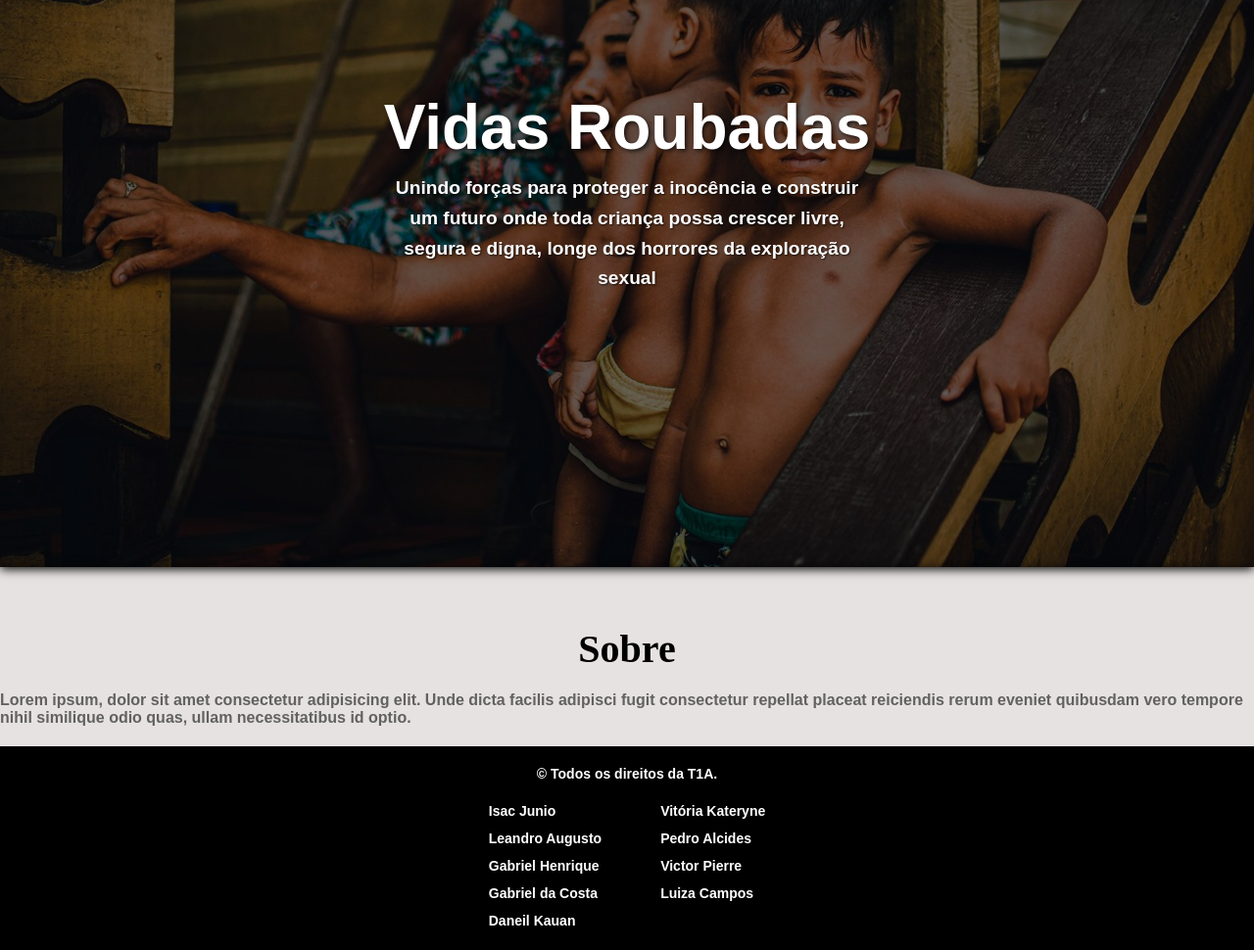
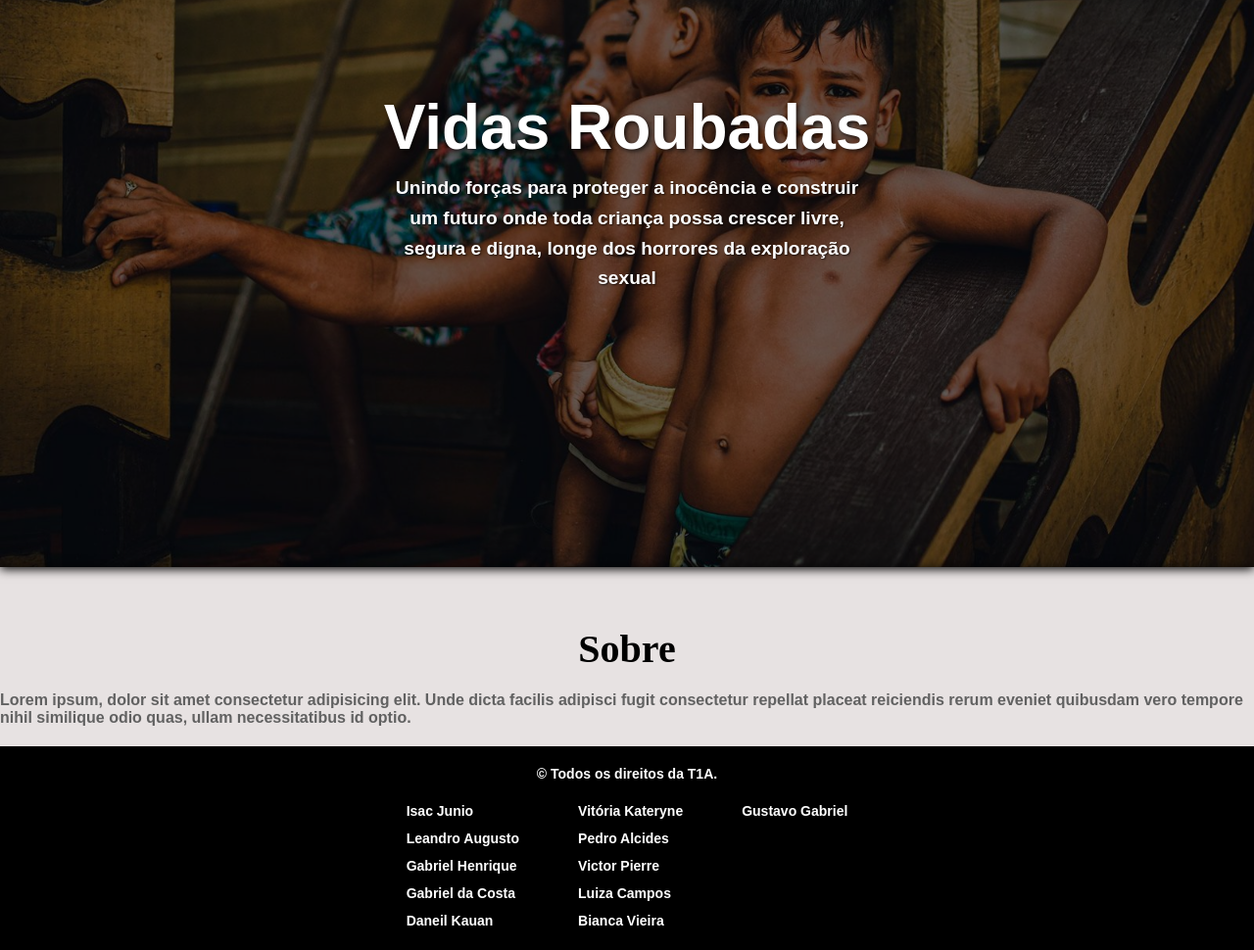
Before and after one commit to IsacJunio/vidas-roubadas, a plain HTML site: page index.html in a window 1280 px wide. Shown: the part 221-1191 px from the top of the page at 98% size. Drawn offline with nearby package versions, Linux system fonts and the light colour scheme.

Commit message:
Adicionando nomes Bianca e Gustavo

```diff
--- a/index.html
+++ b/index.html
@@ -64,6 +64,10 @@
       <p>Pedro Alcides</p>
       <p>Victor Pierre</p>
       <p>Luiza Campos</p>
+      <p>Bianca Vieira</p>
+    </div>
+    <div class="footer__coluna">
+      <p>Gustavo Gabriel</p>
     </div>
   </div>
 </footer>
```
